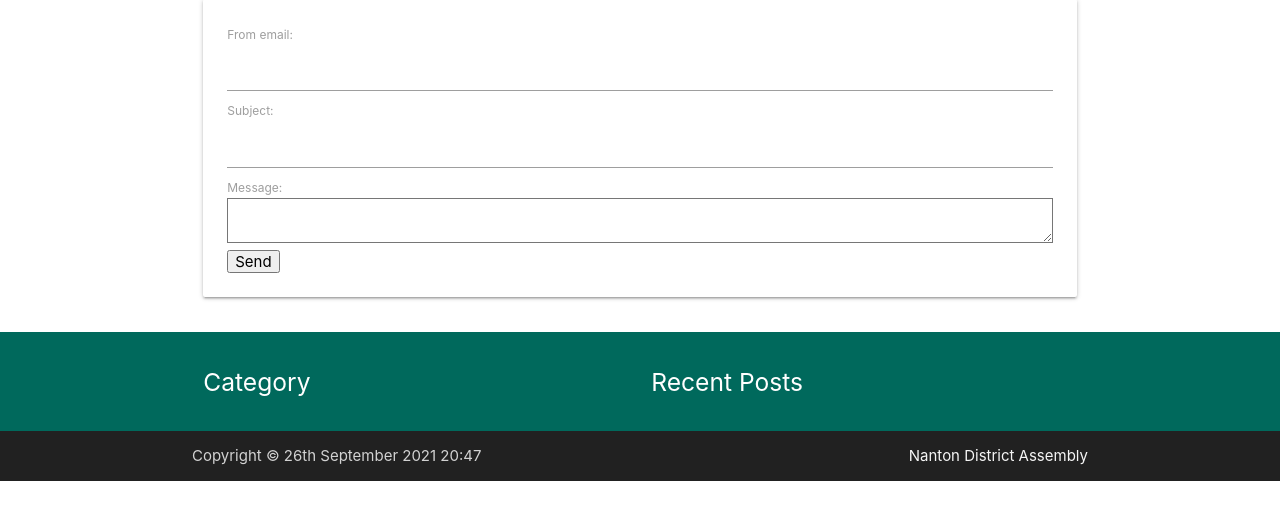
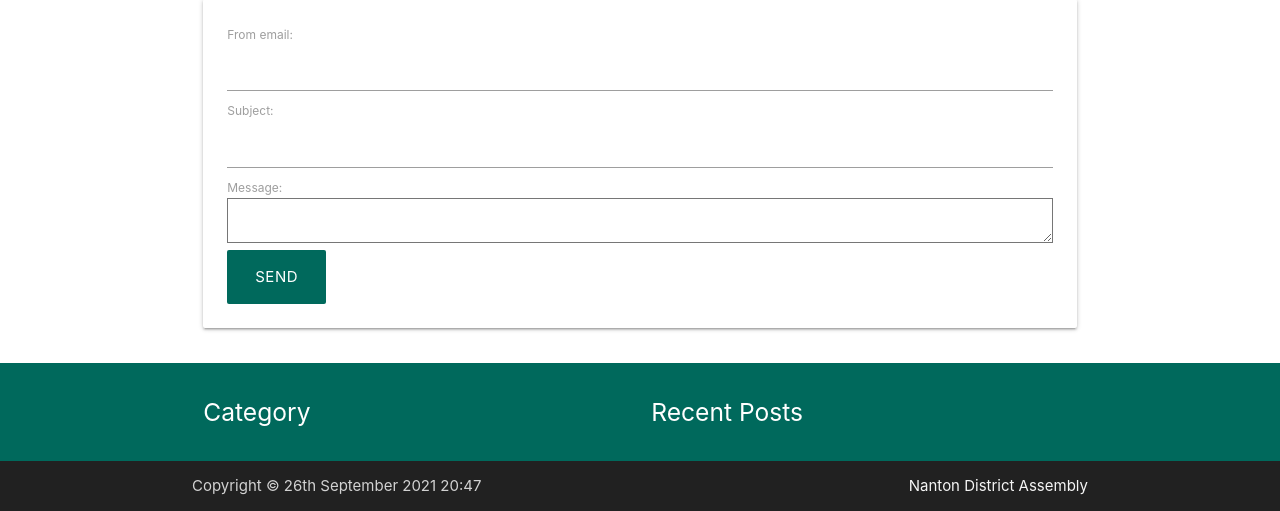
Before and after one commit to kwabena-aboah/nanton-website, a Django app: page /contact/ in a window 1280 px wide. Shown: the part 638-1149 px from the top of the page. Before the commit the page ends 1119 px from the top, so only its background shows below. Run offline with Django 3.2, Linux system fonts and the light colour scheme.

Commit message:
added contact us page

```diff
--- a/blog/templates/blog/contact.html
+++ b/blog/templates/blog/contact.html
@@ -18,7 +18,7 @@
                         {% csrf_token %}
                         {{ form.as_p }}
                         <div class="form-actions">
-                            <button type="submit">Send</button>
+                            <button type="submit" class="btn btn-flat btn-default btn-large waves-effect teal darken-3 white-text">Send</button>
                         </div>
                     </form>
                 </div>
```
